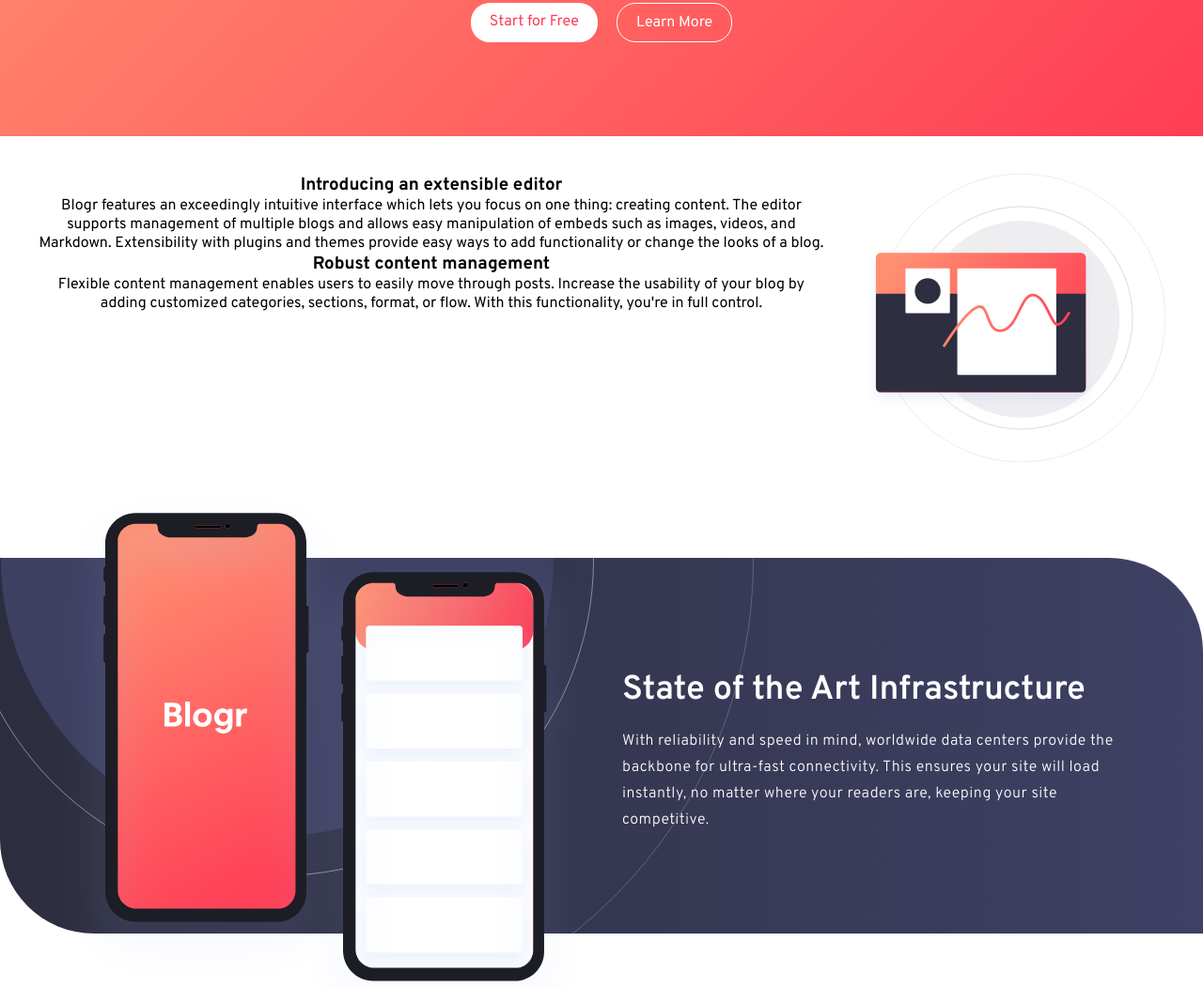
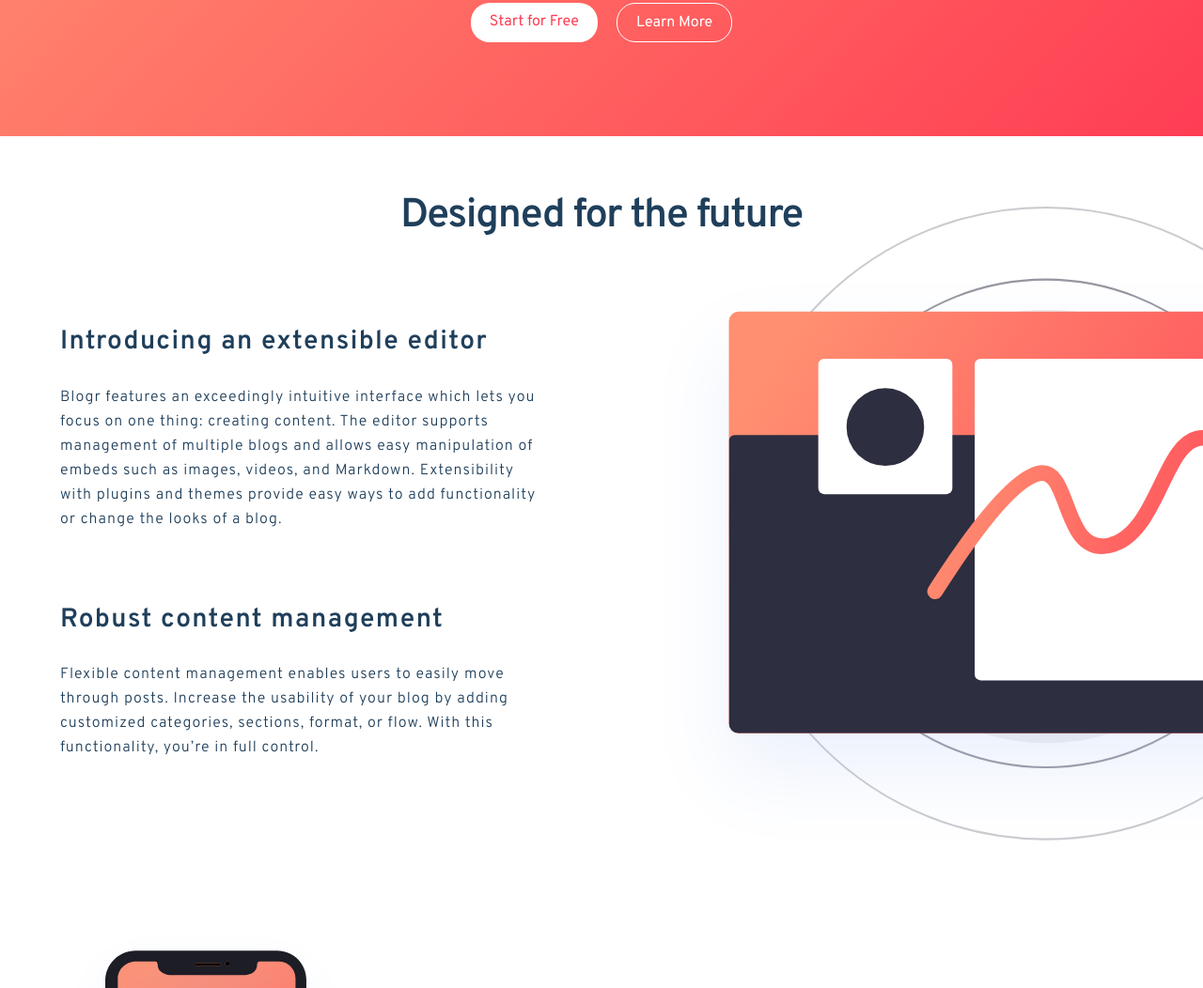
Before and after one commit to NerdJs6912/group5-blog-project, a plain HTML site: page index.html in a window 1280 px wide. Shown: the part 277-1329 px from the top of the page at 94% size. Drawn offline with Linux system fonts and the light colour scheme.

Commit message:
fifth commit

```diff
--- a/index.html
+++ b/index.html
@@ -75,27 +75,36 @@
       <!-- section1 ends -->
 
       <!-- section2 begins -->
-      <section class="future-section">
+      <div class="future-section">
+        <h2 class="future-title">Designed for the future</h2>
         <div class="future-content">
+          <div class="future-image">
+            <img
+              src="./images/illustration-editor-mobile.svg"
+              alt="Editor Illustration"
+              class="future-img"
+            />
+          </div>
           <div class="future-text">
-            <article>
-              <h3>Introducing an extensible editor</h3>
-              <p>Blogr features an exceedingly intuitive interface which lets you focus on one thing: creating content.
-              The editor supports management of multiple blogs and allows easy manipulation of embeds such as images,
-              videos, and Markdown. Extensibility with plugins and themes provide easy ways to add functionality or
-              change the looks of a blog.</p>
-            </article>
-            <article>
-              <h3>Robust content management</h3>
-              <p>Flexible content management enables users to easily move through posts. Increase the usability of your blog
-              by adding customized categories, sections, format, or flow. With this functionality, you're in full control.</p>
-            </article>
-          </div>
-          <div class="future-image">
-            <img src="./images/illustration-editor-desktop.svg" alt="Editor Illustration">
+            <h3 class="subheading">Introducing an extensible editor</h3>
+            <p class="paragraph">
+              Blogr features an exceedingly intuitive interface which lets you
+              focus on one thing: creating content. The editor supports management
+              of multiple blogs and allows easy manipulation of embeds such as
+              images, videos, and Markdown. Extensibility with plugins and themes
+              provide easy ways to add functionality or change the looks of a
+              blog.
+            </p>
+            <h3 class="subheading">Robust content management</h3>
+            <p class="paragraph">
+              Flexible content management enables users to easily move through
+              posts. Increase the usability of your blog by adding customized
+              categories, sections, format, or flow. With this functionality,
+              you’re in full control.
+            </p>
           </div>
         </div>
-      </section>
+      </div>
       <!-- section2 ends -->
 
       <!-- section 3 and section 4 begins -->
@@ -171,7 +180,7 @@
 
           <div class="container-mother">
             <div class="container1">
-              <h5>what is Frontend Mentor, and how will it help me?</h5>
+              <h5>What does Blogr do?</h5>
               <div class="Icon3">
                 <img src="images/icon-plus.svg" alt="" class="plus" />
 
@@ -179,16 +188,14 @@
               </div>
             </div>
             <p class="wording">
-              Frontend Mentor offers reaalistic coding challenges to help
-              developers improve their Frontend coding skils with projects in
-              HTML, CSS, and Javascript. It's suitable for all levels and ideal
-              for portfolio building.
+              Blogr helps businesses and developers easily build, manage, and scale blockchain-based applications by providing a suite of infrastructure services and tools.
+
             </p>
           </div>
 
           <div class="container-mother">
             <div class="container1">
-              <h5>Is Frontend Mentor free?</h5>
+              <h5>What problem is Blogr solving?</h5>
               <div class="Icon3">
                 <img src="images/icon-plus.svg" alt="" class="plus" />
 
@@ -196,32 +203,13 @@
               </div>
             </div>
             <p class="wording">
-              Yes, Frontend Mentor offers both free and premium coding
-              challenges, with the free option providing access to a range of
-              projects suitable for all skill levels.
+              Blogr solves the challenge of setting up and maintaining complex blockchain systems by offering reliable, scalable solutions that save time and resources for companies innovating in the Web3 space.
             </p>
           </div>
 
           <div class="container-mother">
             <div class="container1">
-              <h5>Can I use Frontend Mentor projects in my portfolio?</h5>
-              <div class="Icon3">
-                <img src="images/icon-plus.svg" alt="" class="plus" />
-
-                <img src="images/icon-minus.svg" alt="" class="icon-minus" />
-              </div>
-            </div>
-            <p class="wording">
-              Yes, you can use projects completed on Frontend Mentor in your
-              portfolio. It's an excellent way to showcase your skills to
-              potential employers!
-            </p>
-          </div>
-
-          <div class="container-mother">
-            <div class="container1">
-              <h5>
-                How can I get help if I'm stuck on a Frontend Mentor challenge?
+              <h5>Who can benefit from Blogr's services?
               </h5>
               <div class="Icon3">
                 <img src="images/icon-plus.svg" alt="" class="plus" />
@@ -230,9 +218,24 @@
               </div>
             </div>
             <p class="wording">
-              The best place to get help is inside Frontend Mentor's Discord
-              community. There's a help channel where you can ask questions and
-              seek support from other community members.
+              Blogr’s services are designed for developers, startups, enterprises, and anyone looking to integrate blockchain technology into their operations without the burden of managing the technical backend.
+
+            </p>
+          </div>
+
+          <div class="container-mother">
+            <div class="container1">
+              <h5>
+                What makes Blogr different from other companies?
+              </h5>
+              <div class="Icon3">
+                <img src="images/icon-plus.svg" alt="" class="plus" />
+
+                <img src="images/icon-minus.svg" alt="" class="icon-minus" />
+              </div>
+            </div>
+            <p class="wording">
+              Blogr stands out by delivering enterprise-grade blockchain infrastructure that’s highly customizable, secure, and developer-friendly — empowering clients to focus on innovation while Bloq handles the heavy lifting.
             </p>
           </div>
 
--- a/style.css
+++ b/style.css
@@ -194,21 +194,116 @@ a {
 
 /* Future section */
 .future-section {
-    padding: 40px 20px;
-    text-align: center;
+  padding-top: 2.625rem;
+  padding-left: 1.5rem;
+  padding-right: 1.5rem;
+  text-align: center;
+  position: relative;
+}
+
+.future-title {
+  font-weight: 600;
+  font-size: 1.875rem;
+  line-height: 1;
+  letter-spacing: -0.032em;
+  color: hsl(208, 49%, 24%);
+  margin-bottom: 3rem;
 }
 
 .future-content {
-    display: flex;
-    max-width: 1200px;
-    margin: 0 auto;
-    gap: 40px;
+  position: relative;
+  max-width: 1200px;
+  margin: 0 auto;
 }
 
-.future-image img {
-    width: 100%;
-    /* height: 50%; */
+.future-image {
+  display: block;
+  position: relative;
+  z-index: 1;
 }
+
+.future-img {
+  display: block;
+  margin: 0 auto;
+  width: 100%;
+  height: auto;
+}
+
+.future-text {
+  position: relative;
+  max-width: 42rem;
+  margin: 3rem auto 0 auto;
+  z-index: 2;
+}
+
+.subheading {
+  font-weight: 600;
+  font-size: 1.75rem;
+  line-height: 1.2em;
+  letter-spacing: 0.05em;
+  color: hsl(208, 49%, 24%);
+  margin-bottom: 0.75rem;
+}
+
+.paragraph {
+  font-weight: 300;
+  line-height: 26px;
+  font-size: 16px;
+  letter-spacing: 1px;
+  color: hsl(208, 49%, 24%);
+  margin-bottom: 2.75rem;
+}
+
+/*Responsive*/
+
+@media (min-width: 768px) {
+  .future-section {
+    padding-left: 0;
+    padding-right: 0;
+    padding-top: 4rem;
+    overflow: hidden;
+  }
+
+  .future-title {
+    font-size: 2.7rem;
+    margin-bottom: 7rem;
+  }
+}
+
+@media (min-width: 1280px) {
+  .future-content {
+    height: 40rem;
+  }
+
+  .future-image {
+    position: absolute;
+    right: -18rem;
+    top: 0;
+    width: 70%;
+  }
+
+  .future-img {
+    transform: translate(0.3rem, -9rem);
+  }
+
+  .future-text {
+    text-align: left;
+    position: absolute;
+    left: 0;
+    top: -4rem;
+    width: 45%;
+    padding-left: 1.5rem;
+  }
+
+  .subheading {
+    margin-bottom: 1.75rem;
+  }
+
+  .paragraph {
+    margin-bottom: 4.875rem;
+  }
+}
+
 
 /* Mobile responsive */
 @media (max-width: 768px) {
```
